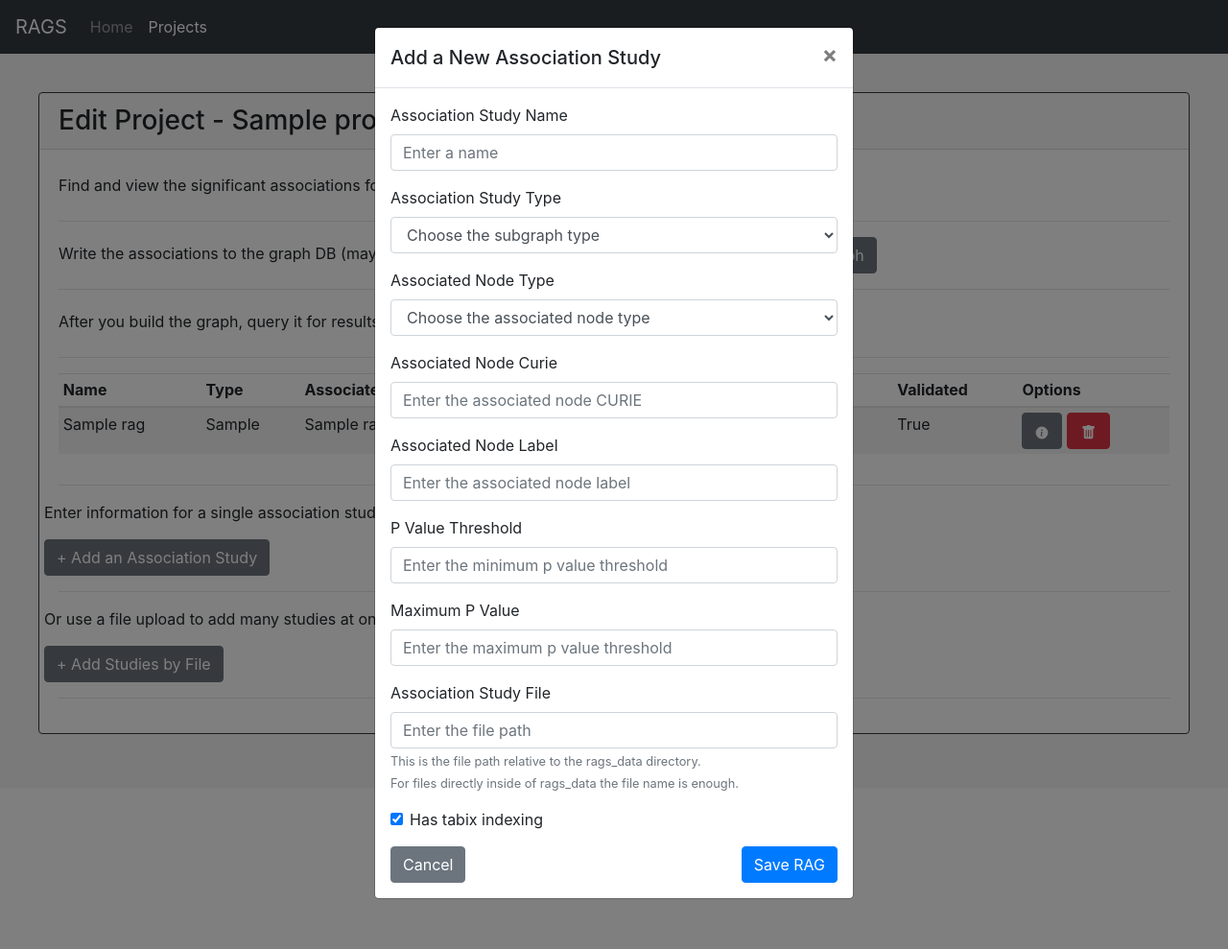
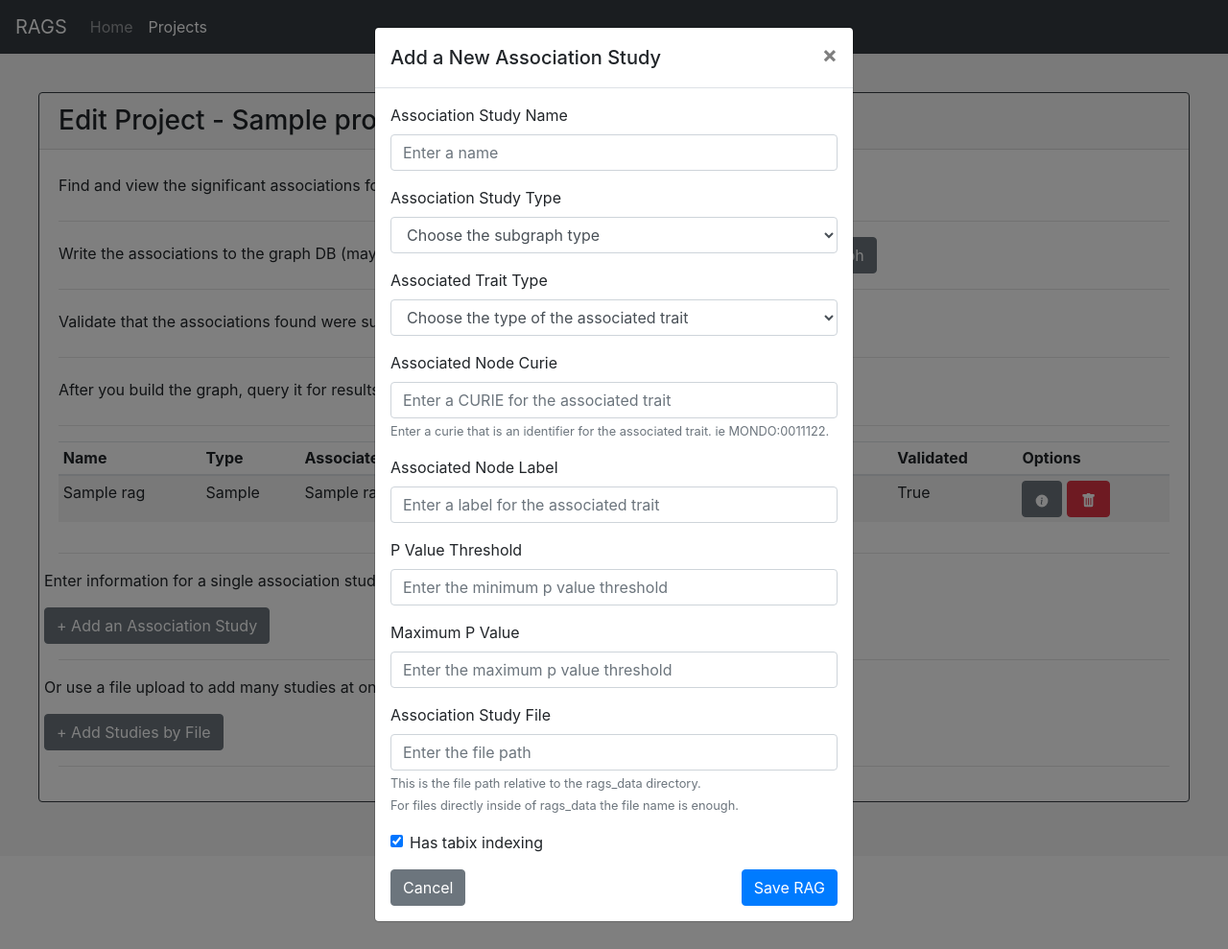
Before and after one commit to ObesityHub/robokop-rags, a FastAPI app: page /project/1 in a window 1280 px wide, after a click on "+ Add an Association Study". Shown: the whole page at 96% size. Run offline with FastAPI, Linux system fonts and the light colour scheme; tables that the repository leaves empty hold one stand-in row (values such as "Sample post"); parts of the project's set-up code (start-up, migrations or seed data) failed here and were passed over; some libraries are stand-ins or nearby versions.

Commit message:
switching variable names as_node to trait_node, removing written from hits

```diff
--- a/rags_app/rags_src/rags_core.py
+++ b/rags_app/rags_src/rags_core.py
@@ -19,9 +19,9 @@ class RAG:
     id: int
     rag_name: str
     rag_type: str
-    as_node_type: str
-    as_node_curie: str
-    as_node_label: str
+    trait_type: str
+    trait_curie: str
+    trait_label: str
     p_value_cutoff: float
     file_path: str
     max_p_value: float = None
@@ -51,7 +51,6 @@ class GWASHit(SignificantHit):
     ref: str
     alt: str
     curie: str = ''
-    written: bool = False
 
 
 @dataclass
@@ -59,7 +58,6 @@ class MWASHit(SignificantHit):
     original_curie: str
     original_label: str = ''
     curie: str = ''
-    written: bool = False
 
 
 class AllHitsContainer(object):
--- a/rags_app/templates/edit_project.html.jinja
+++ b/rags_app/templates/edit_project.html.jinja
@@ -21,6 +21,11 @@
         <form id="build_graph_form" method="post" action="/build/{{ project.id }}">
             Write the associations to the graph DB (may take a long time depending on the size of your data):
             <button type="submit" class="btn btn-secondary">Build Graph</button>
+        </form>
+        <hr />
+        <form id="validate_graph_form" method="post" action="/validate/{{ project.id }}">
+            Validate that the associations found were successfully written to Neo4j:
+            <button type="submit" class="btn btn-secondary">Validate Graph</button>
         </form>
         <hr />
         <form id="query_graph_form" method="get" action="/project_query/{{ project.id }}">
@@ -48,7 +53,7 @@
                 <tr>
                   <td>{{ rag.rag_name }}</td>
                   <td>{{ rag.rag_type }}</td>
-                  <td>{{ rag.as_node_label }}</td>
+                  <td>{{ rag.trait_label }}</td>
                   <td>{{ rag.p_value_cutoff }}</td>
                   <td>{{ rag.searched }}</td>
                   <td>{{ rag.num_hits }}</td>
@@ -56,7 +61,7 @@
                   <td>{{ rag.validated }}</td>
                   <td>
                     <form id="delete-rag-form" method="post" action="/delete_rag/" role="form">
-                    <button type="button" class="btn btn-secondary" onclick="return confirm('File: {{ rag.file_path }}\nNode Info: {{rag.as_node_curie}} ({{rag.as_node_type}})\nMax P Value: {{rag.max_p_value}}');">
+                    <button type="button" class="btn btn-secondary" onclick="return confirm('File: {{ rag.file_path }}\nNode Info: {{rag.trait_curie}} ({{rag.trait_type}})\nMax P Value: {{rag.max_p_value}}');">
                     <svg class="bi bi-info-fill" width="1em" height="1em" viewBox="0 0 20 20" fill="currentColor" xmlns="http://www.w3.org/2000/svg">
                       <path fill-rule="evenodd" d="M10 18a8 8 0 100-16 8 8 0 000 16zm.93-9.412l-2.29.287-.082.38.45.083c.294.07.352.176.288.469l-.738 3.468c-.194.897.105 1.319.808 1.319.545 0 1.178-.252 1.465-.598l.088-.416c-.2.176-.492.246-.686.246-.275 0-.375-.193-.304-.533l1.002-4.705zM10 7.5a1 1 0 100-2 1 1 0 000 2z" clip-rule="evenodd"/>
                     </svg>
@@ -102,7 +107,7 @@
         </button>
       </div>
       <div class="modal-body">
-      <form id="add-rag-form" method="post" action="/project/add_rag/{{ project.id }}" role="form">
+      <form id="add-rag-form" method="post" action="/add_rag/{{ project.id }}" role="form">
           <div class="form-group">
             <label for="new_rag_name">Association Study Name</label>
             <input type="text" class="form-control" id="new_rag_name" name="new_rag_name" placeholder="Enter a name" required>
@@ -117,21 +122,22 @@
             </select>
           </div>
           <div class="form-group">
-            <label for="as_node_type">Associated Node Type</label>
-            <select class="form-control" id="as_node_type" name="as_node_type">
-            <option selected>Choose the associated node type</option>
+            <label for="trait_type">Associated Trait Type</label>
+            <select class="form-control" id="trait_type" name="trait_type">
+            <option selected>Choose the type of the associated trait</option>
             {% for node_type in node_type_list %}
               <option value="{{ node_type }}">{{ node_type }}</option>
             {% endfor %}
             </select>
           </div>
           <div class="form-group">
-            <label for="as_node_curie">Associated Node Curie</label>
-            <input type="text" class="form-control" id="as_node_curie" name="as_node_curie" placeholder="Enter the associated node CURIE">
+            <label for="trait_curie">Associated Node Curie</label>
+            <input type="text" class="form-control" id="trait_curie" name="trait_curie" placeholder="Enter a CURIE for the associated trait">
+            <small id="curieHelp" class="form-text text-muted">Enter a curie that is an identifier for the associated trait. ie MONDO:0011122.</small>
           </div>
           <div class="form-group">
-            <label for="as_node_label">Associated Node Label</label>
-            <input type="text" class="form-control" id="as_node_label" name="as_node_label" placeholder="Enter the associated node label">
+            <label for="trait_label">Associated Node Label</label>
+            <input type="text" class="form-control" id="trait_label" name="trait_label" placeholder="Enter a label for the associated trait">
           </div>
           <div class="form-group">
             <label for="p_value_cutoff">P Value Threshold</label>
@@ -169,7 +175,7 @@
         </button>
       </div>
       <div class="modal-body">
-      <form id="add-rag-file-form" enctype="multipart/form-data" method="post" action="/project/add_rags/{{ project.id }}" role="form">
+      <form id="add-rag-file-form" enctype="multipart/form-data" method="post" action="/add_rags/{{ project.id }}" role="form">
           <div class="form-group">
             <label for="uploaded_rags_file">Select the file with RAGS info:</label>
             <input name="uploaded_rags_file" type="file" required />
```
Also changed, not shown: rags_app/rags_src/rags_db_models.py (+4 -6 lines), rags_app/rags_src/rags_project_db.py (+8 -9 lines).
